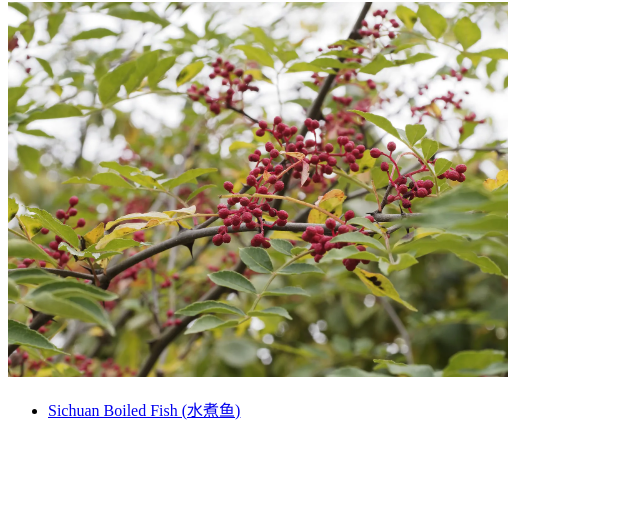
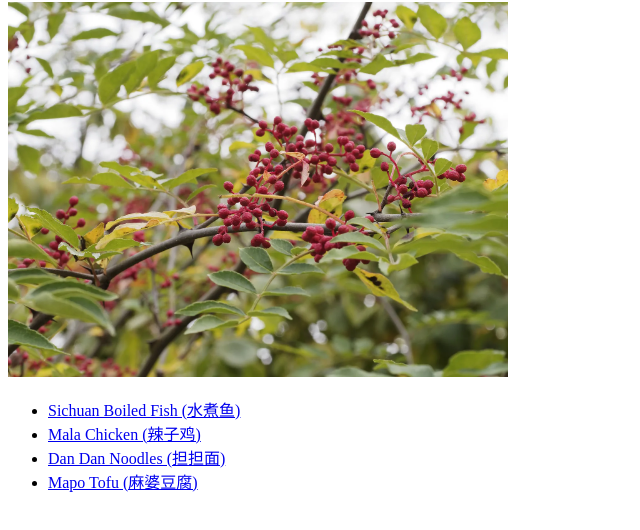
Before and after one commit to Louiaboo/odin-recipes, a plain HTML site: page index.html in a window 1280 px wide. Shown: the part 78-608 px from the top of the page, without its empty margins (0-640 px from the left). Drawn offline with Linux system fonts and the light colour scheme.

Commit message:
Edit index.html

```diff
--- a/index.html
+++ b/index.html
@@ -9,6 +9,9 @@
         <img src="images/sichuan-pepper.jpg" width="500" alt="Sichuan Pepper">
         <ul>
             <li><a href="recipes/sichuan-boiled-fish.html">Sichuan Boiled Fish (水煮鱼)</a></li>
+            <li><a href="recipes/mala-chicken.html">Mala Chicken (辣子鸡)</a></li>
+            <li><a href="recipes/dandan-noodles.html">Dan Dan Noodles (担担面)</a></li>
+            <li><a href="recipes/mapo-tofu.html">Mapo Tofu (麻婆豆腐)</a></li>
         </ul>
     </body>
 
```
